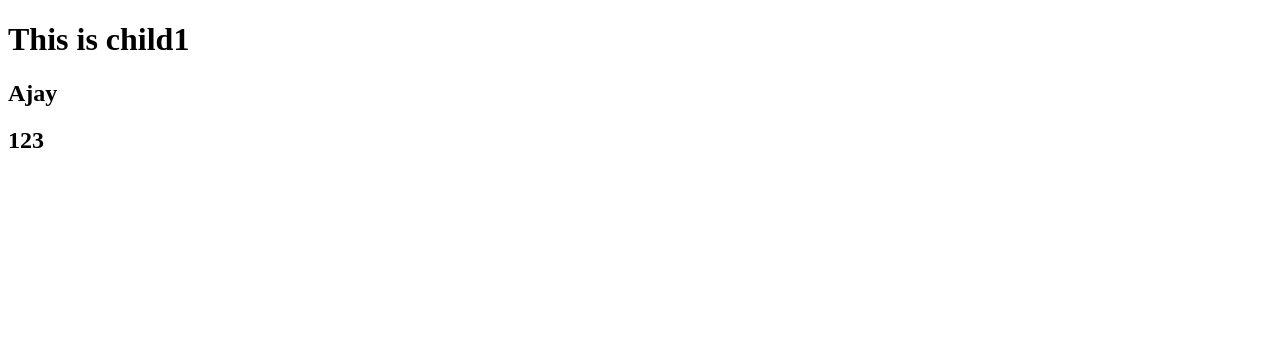
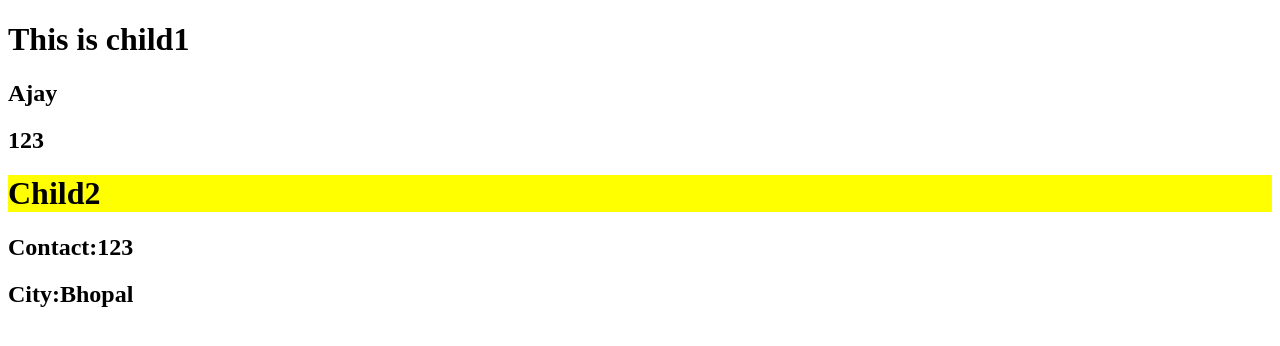
Before and after one commit to abhikumar11/secondpro, a React (Vite) app: page / in a window 1280 px wide. Shown: the top 346 px of the page. Built offline with nearby package versions, Linux system fonts and the light colour scheme.

Commit message:
initial commit

```diff
--- a/src/App.jsx
+++ b/src/App.jsx
@@ -1,7 +1,6 @@
 import "./App.css";
 import Child1 from "./components/Child1";
 import { Child2 } from "./components/Child2";
-
 const App = () => {
   let info={
     name:"Ajay",
@@ -11,6 +10,7 @@ const App = () => {
   return (
     <div>
      <Child1 userinfo={info}/>
+     <Child2 userinfo={{...info}}/>
     </div>
   )
 }
--- a/src/components/Child2.jsx
+++ b/src/components/Child2.jsx
@@ -1,10 +1,10 @@
-export const Child2 = ({contact,city}) => {
-    //  let { contact, city } = props;
+export const Child2 = ({userinfo}) => {
+
      return (
           <div>
                <h1 style={{ backgroundColor: "yellow" }}>Child2</h1>
-               <h2>Contact:{contact}</h2>
-               <h2>City:{city}</h2>
+               <h2>Contact:{userinfo.contact}</h2>
+               <h2>City:{userinfo.city}</h2>
           </div>
      );
 };
```
